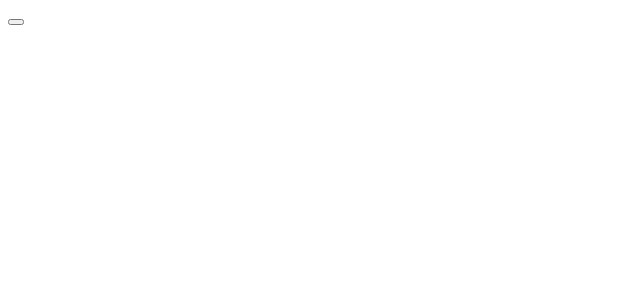
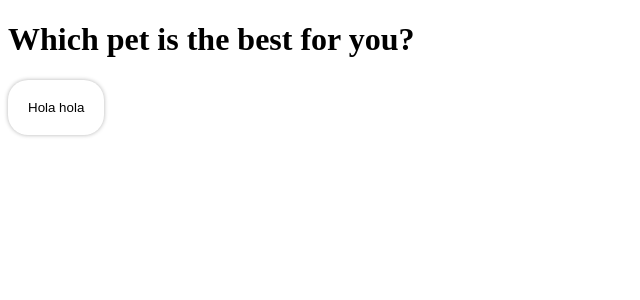
Before and after one commit to danramirez11/webLab2, a React (Vite) app: page / in a window 1280 px wide. Shown: the top 300 px of the page, without its empty margins (0-640 px from the left). Built offline with nearby package versions, Linux system fonts and the light colour scheme.

Commit message:
feat: input check

```diff
--- a/src/Components/CheckInput.jsx
+++ b/src/Components/CheckInput.jsx
@@ -1,7 +1,17 @@
+const checkStyle = {
+    backgroundColor: 'white',
+    color: 'black',
+    padding: '20px',
+    borderRadius: '20px',
+    border: 'none',
+    'box-shadow': '0 0 4px rgba(0, 0, 0, 0.3)',
+    cursor: 'pointer'
+}
+
 const CheckInput = (props) => {
     return (
-        <button>
-            {props.answer}
+        <button style={checkStyle}>
+            Hola hola
         </button>
     )
 }
--- a/src/screens/Quizz.jsx
+++ b/src/screens/Quizz.jsx
@@ -3,6 +3,7 @@ import CheckInput from "../Components/checkInput";
 const Quizz = () => {
     return (
         <>
+        <h1>Which pet is the best for you?</h1>
         <CheckInput></CheckInput>
         </>
     )
```
Also changed, not shown: src/App.css (added).
